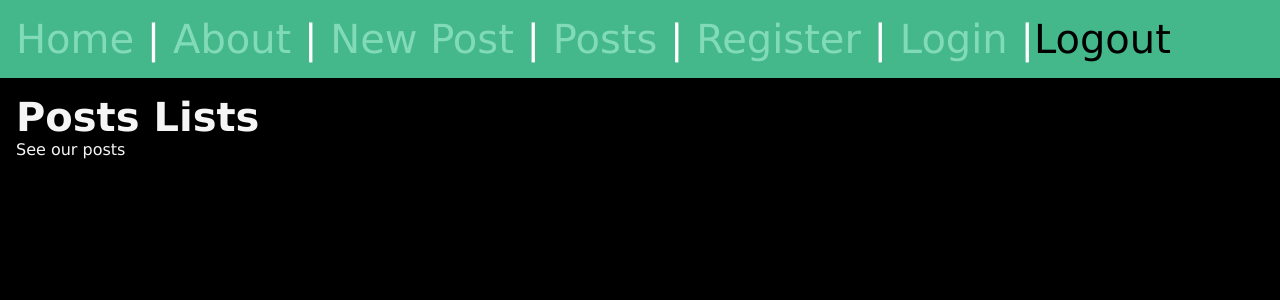
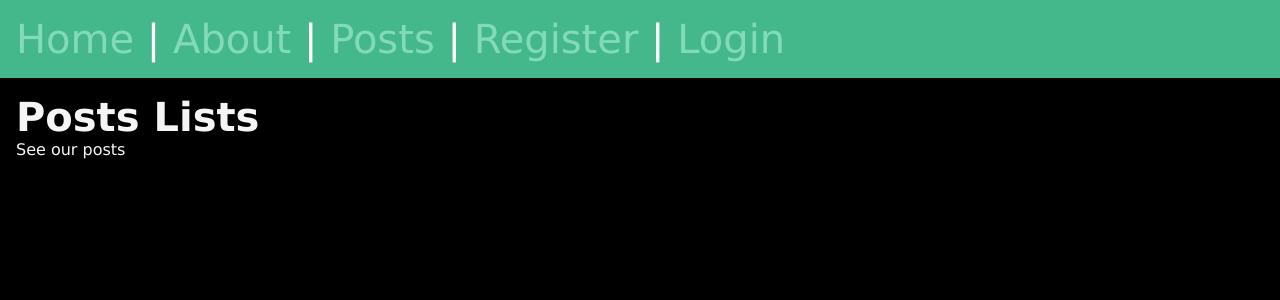
Before and after one commit to rorisangputu/PythonWDjango, a Django app: page /posts/ in a window 1280 px wide. Shown: the top 300 px of the page. Run offline with Django 4.2, Linux system fonts and the light colour scheme.

Commit message:
conditonal navbar links

```diff
--- a/Lesson03/myproject/templates/layout.html
+++ b/Lesson03/myproject/templates/layout.html
@@ -15,13 +15,15 @@
   <body>
     <nav>
       <a href="/">Home</a> | <a href="/about">About</a> |
-      <a href="{% url 'posts:new-post' %}">New Post</a> |
-      <a href="{% url 'posts:list' %}">Posts</a> |
-      <a href="{% url 'users:register' %}">Register</a> |
-      <a href="{% url 'users:login' %}">Login</a> |<form class="logout" action="{% url 'users:logout' %}" method="post">
-        {% csrf_token %}
-        <button class="logout-button">Logout</button>
-      </form>
+      <a href="{% url 'posts:list' %}">Posts</a> |{% if user.is_authenticated %}
+        <a href="{% url 'posts:new-post' %}">New Post</a> |<form class="logout" action="{% url 'users:logout' %}" method="post">
+          {% csrf_token %}
+          <button class="logout-button">Logout</button>
+        </form>
+      {% else %}
+        <a href="{% url 'users:register' %}">Register</a> |
+        <a href="{% url 'users:login' %}">Login</a>
+      {% endif %}
     </nav>
     <main>
       {% block content %}
```
Also changed, not shown: Lesson03/myproject/db.sqlite3.
